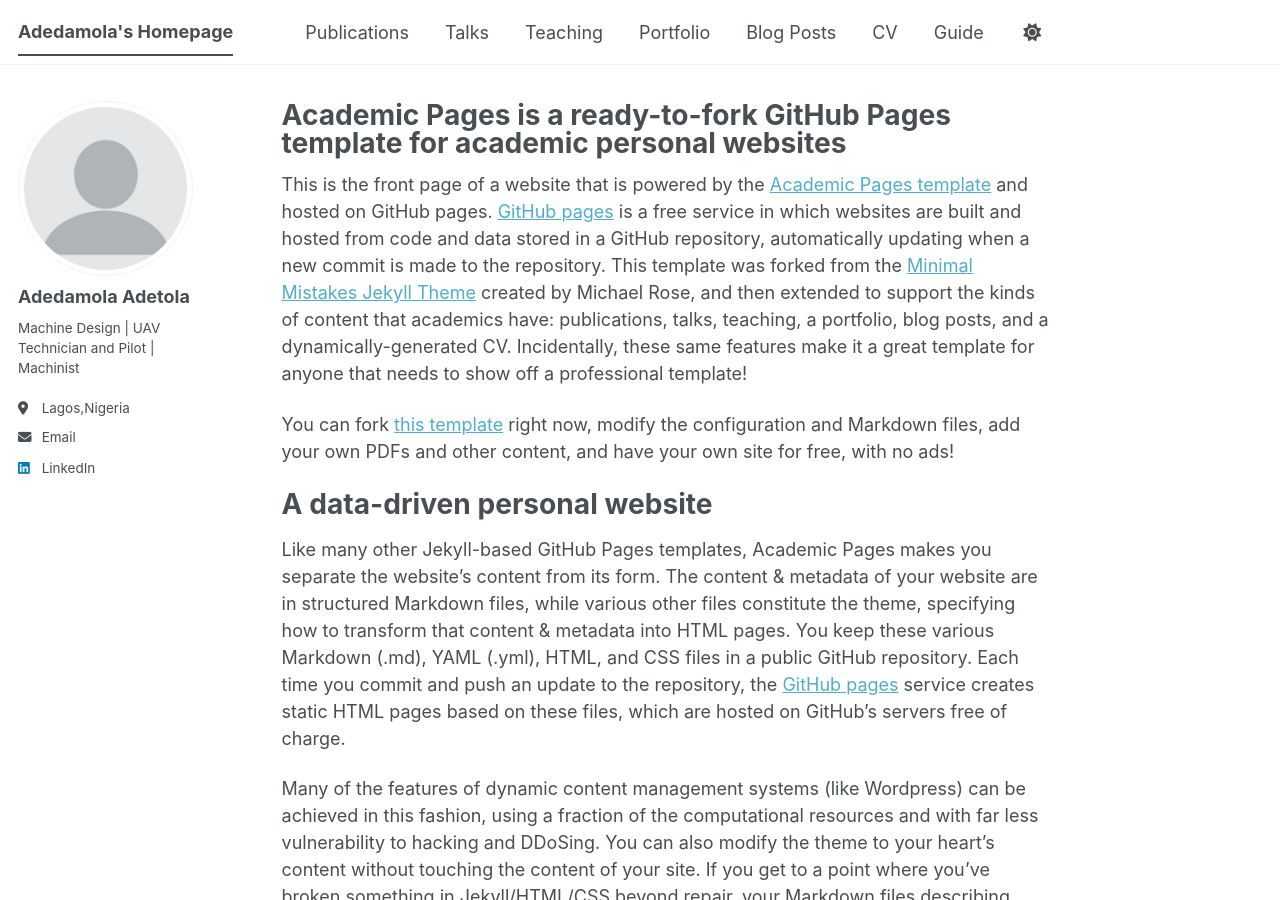
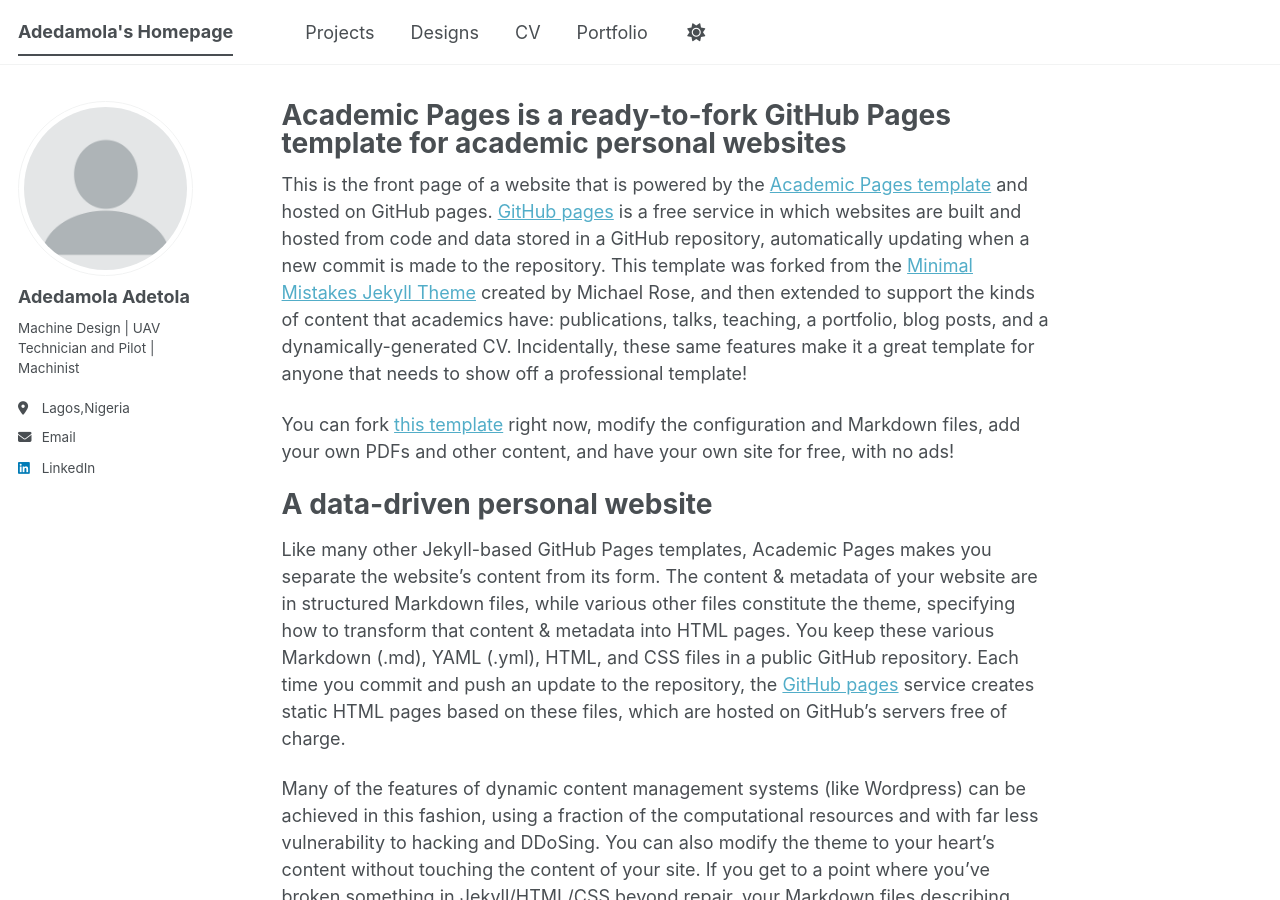
Before and after one commit to Adedam100/Adedam100.github.io, a Jekyll site: the page built from _pages/about.md, in a window 1280 px wide and 900 px high. Built offline with Jekyll 4.4.1, drawn with Linux system fonts in a browser that asks for light colours; a script bundle is joined from its source files by our own code; library files that are not in the unit come from our copies.

Commit message:
Update navigation.yml

```diff
--- a/_data/navigation.yml
+++ b/_data/navigation.yml
@@ -8,26 +8,18 @@
 #      Markdown formatted page while the second is generated using JSON.
 
 main:
-  - title: "Publications"
-    url: /publications/
+  - title: "Projects"
+    url: /projects/
 
-  - title: "Talks"
-    url: /talks/
+  - title: "Designs"
+    url: /designs/
 
-  - title: "Teaching"
-    url: /teaching/
+  - title: "CV"
+    url: /cv/
 
   - title: "Portfolio"
     url: /portfolio/
 
-  - title: "Blog Posts"
-    url: /year-archive/
-
-  - title: "CV"
-    url: /cv/
 
   # - title: "CV"
   #   url: /cv-json/
-
-  - title: "Guide"
-    url: /markdown/
```
